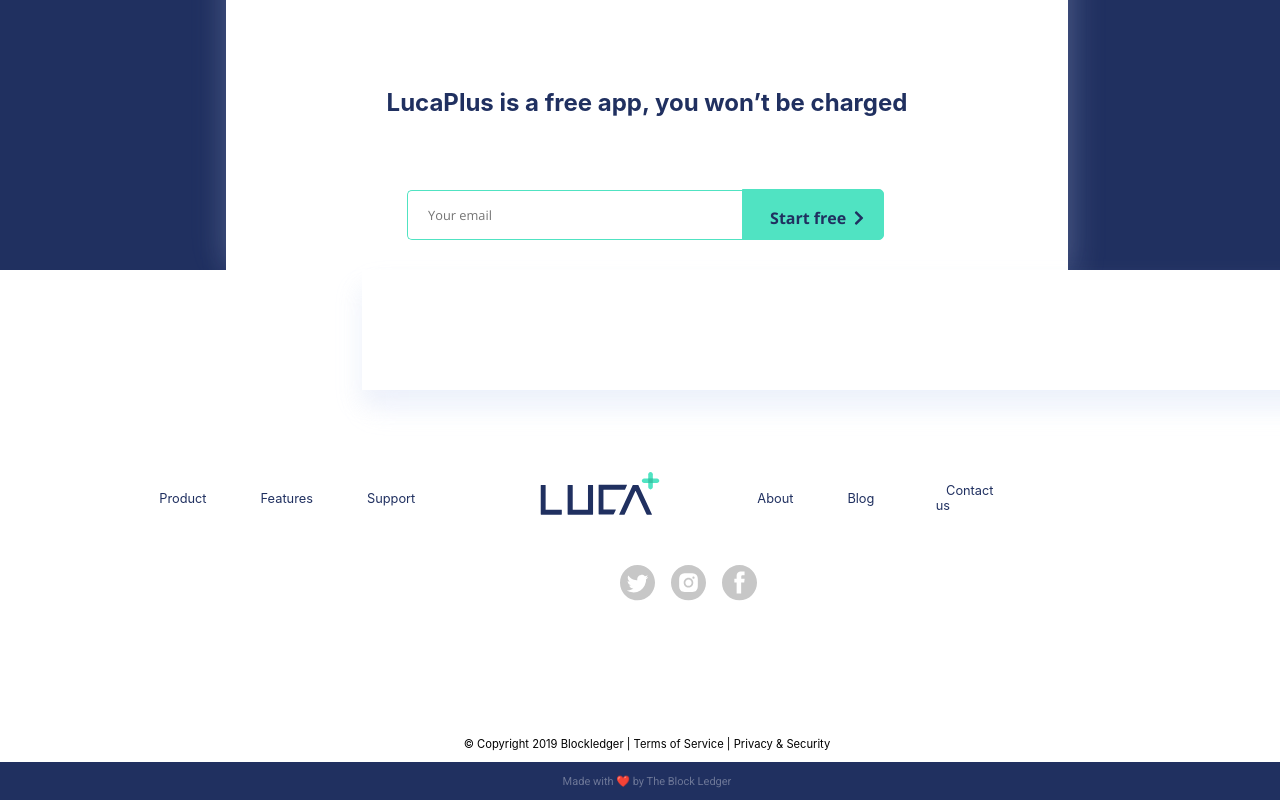
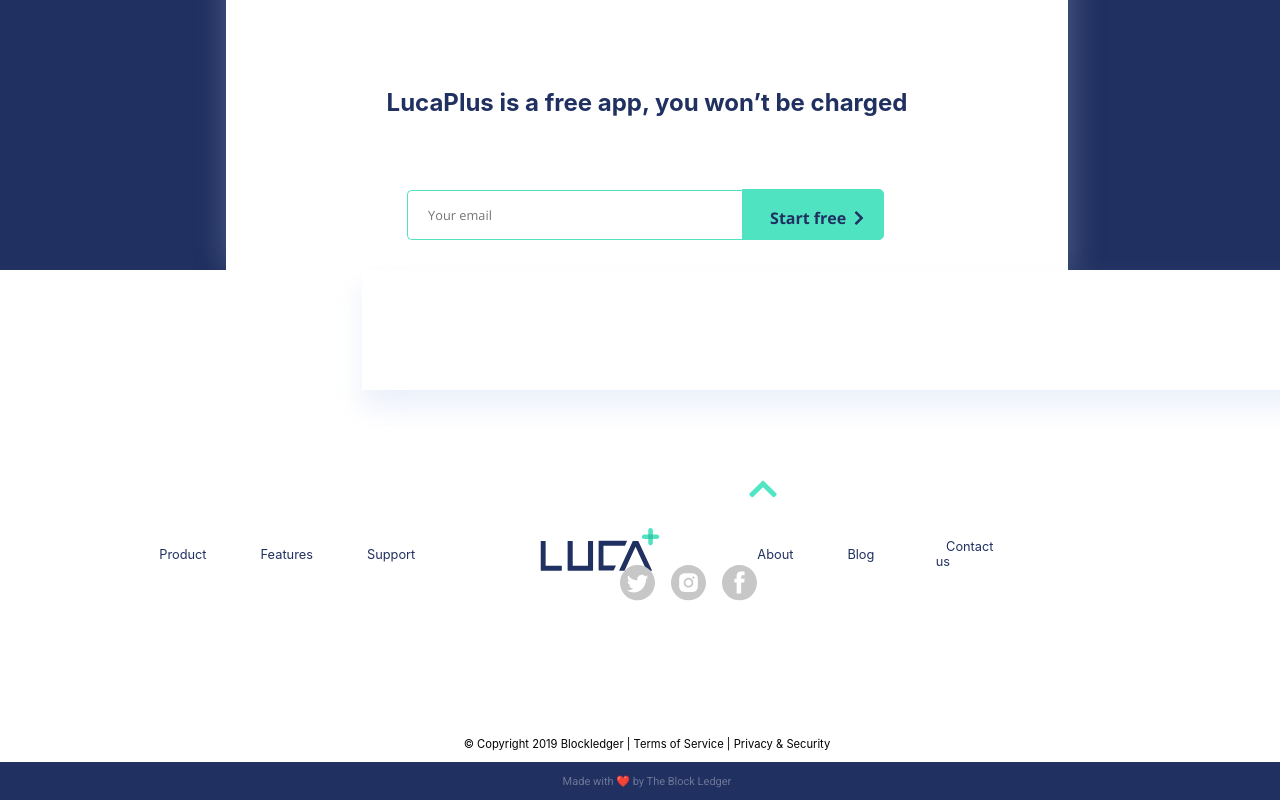
Before and after one commit to Lianakeys/LucaWebsite, a React (Create React App) app in the folder luca-website/: page / in a window 1280 px wide. Shown: the part 6080-6880 px from the top of the page. Built offline with nearby package versions, Linux system fonts and the light colour scheme.

Commit message:
completed all icons

```diff
--- a/luca-website/src/components/cssComponents/footer.css
+++ b/luca-website/src/components/cssComponents/footer.css
@@ -127,6 +127,7 @@
     margin-left: 700px;
     display: flex;
     justify-content: center;
+    margin-top: 3rem;
 }
 
 .twitter {
@@ -226,6 +227,18 @@
     /* margin-top: -0.3rem; */
     box-shadow: -8px 16px 20px rgba(194, 207, 241, 0.109488), 6px 18px 26px rgba(194, 207, 241, 0.220533);
     /* margin-left: 10rem; */
+}
+
+.back-to-top {
+    /* background-color: red; */
+    display: flex;
+    justify-content: center;
+    height: 5vh;
+}
+
+.chevron-up {
+    margin-right: 6rem;
+    color: #50E6C5;
 }
 
 @media only screen and (max-width: 1680px) {
--- a/luca-website/src/components/footer.js
+++ b/luca-website/src/components/footer.js
@@ -7,6 +7,7 @@ import twitter from './twitter.svg'
 import insta from './insta.svg'
 import facebook from './facebook.svg'
 import { faChevronRight } from "@fortawesome/free-solid-svg-icons";
+import { faChevronUp } from "@fortawesome/free-solid-svg-icons";
 import { FontAwesomeIcon } from "@fortawesome/react-fontawesome";
 // import { library } from '@fortawesome/fontawesome-svg-core';
 
@@ -44,6 +45,9 @@ class Footer extends React.Component {
                 <div className="footer-middle-grid">
                     <div className="middle-box-shadow"></div>
                     <div className="footer-middle-links-container">
+                        <div className="back-to-top">
+                            <FontAwesomeIcon className="chevron-up" icon={faChevronUp} transform="right-10" size="2x"/>
+                        </div>
                         <ul className="footer-navbox">
                             <li className="footer-navitem">
                                 <Link className="navlink" to="/Product">
```
